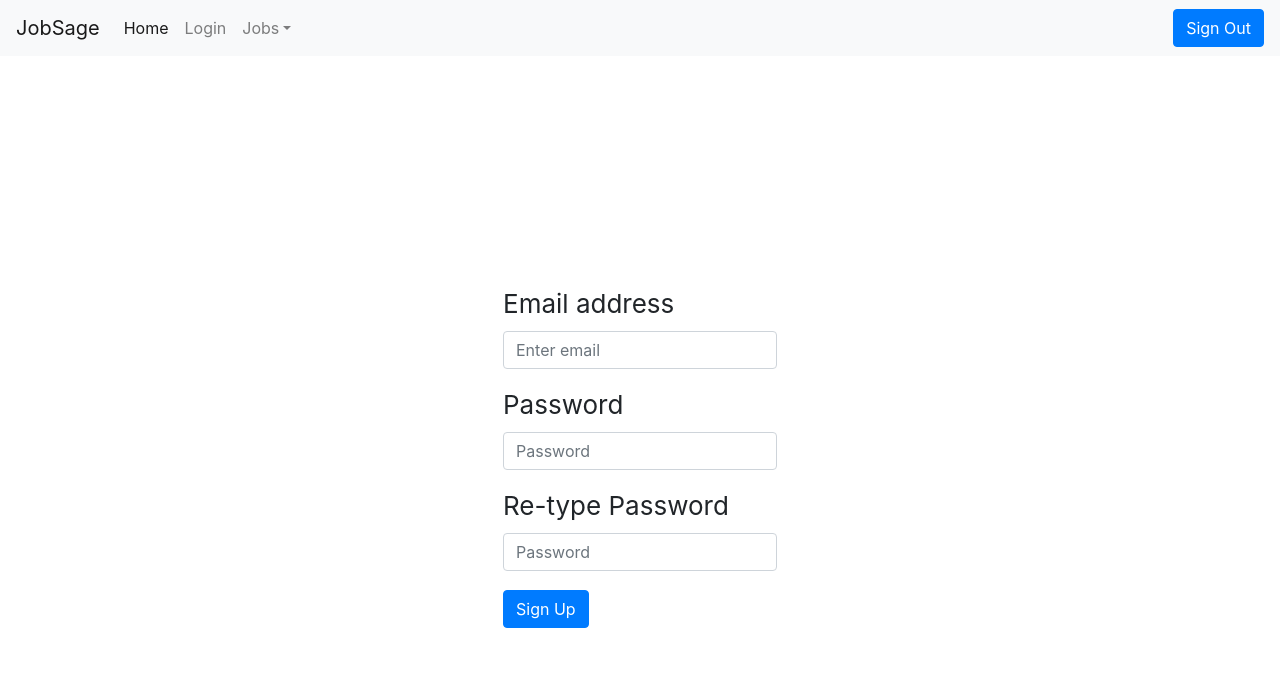
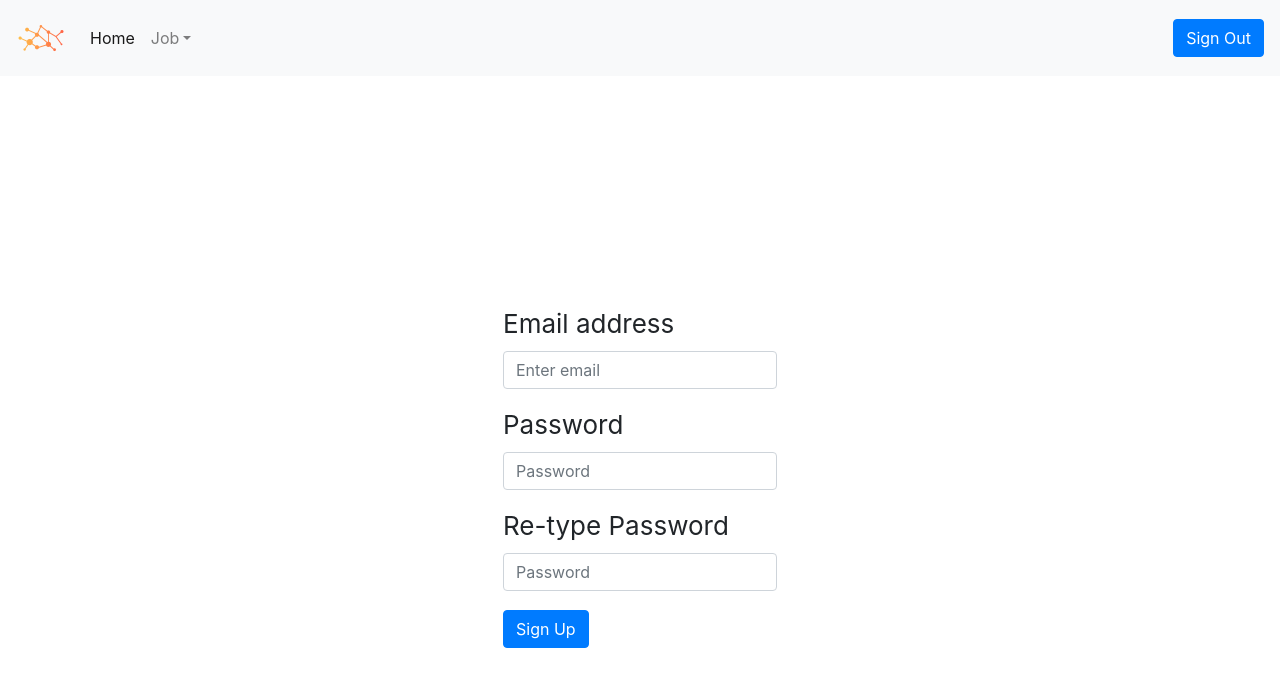
Before and after one commit to rmit-s3560494-gerald-lim/jobsage, a React (Create React App) app: page /signup in a window 1280 px wide. Shown: the top 686 px of the page. Built offline with nearby package versions, Linux system fonts and the light colour scheme.

Commit message:
update styles and conditional rendering for add jobs

```diff
--- a/public/index.html
+++ b/public/index.html
@@ -3,7 +3,7 @@
 
 <head>
   <meta charset="utf-8" />
-  <link rel="shortcut icon" href="%PUBLIC_URL%/favicon.ico" />
+  <link rel="shortcut icon" href="%PUBLIC_URL%/logo.ico" />
   <meta name="viewport" content="width=device-width, initial-scale=1, shrink-to-fit=no" />
   <meta name="theme-color" content="#000000" />
   <!--
--- a/src/components/App.css
+++ b/src/components/App.css
@@ -44,3 +44,15 @@
   width: 260px;
   font-size: 15px;
 }
+
+.navbar-brand {
+  width: 50px;
+  font-size: 24px;
+  text-align: center;
+}
+
+.navbar-brand img {
+  height: 50px;
+  float: left;
+  margin-right: 7px;
+}
--- a/src/components/EmployeeHome.js
+++ b/src/components/EmployeeHome.js
@@ -7,8 +7,6 @@ class EmployeeHome extends Component {
         return (
             <div className="content">
                 <Header />
-                {/* <Search /> */}
-
                 <div className="row">
                     <div className="col-sm-6">
                         <div className="card">
--- a/src/components/Header.js
+++ b/src/components/Header.js
@@ -1,19 +1,20 @@
 import React, { Component } from 'react';
-import {withRouter} from 'react-router-dom';
+import { withRouter } from 'react-router-dom';
+import logo from '../logo.png';
 
 class Header extends Component {
 
   handleSignOut = (e) => {
     e.preventDefault();
-    if(localStorage.getItem('isAdminLoggedIn') === 'true') {
+    if (localStorage.getItem('isAdminLoggedIn') === 'true') {
       localStorage.setItem('isAdminLoggedIn', 'false');
       this.props.history.push('/adminlogin');
     }
-    if(localStorage.getItem('isEmployerLoggedIn') === 'true') {
+    if (localStorage.getItem('isEmployerLoggedIn') === 'true') {
       localStorage.setItem('isEmployerLoggedIn', 'false');
       this.props.history.push('/login');
     }
-    if(localStorage.getItem('isEmployeeLoggedIn') === 'true') {
+    if (localStorage.getItem('isEmployeeLoggedIn') === 'true') {
       localStorage.setItem('isEmployeeLoggedIn', 'false');
       this.props.history.push('/login');
     }
@@ -21,27 +22,25 @@ class Header extends Component {
 
   render() {
     return (
-      <nav className="navbar navbar-expand-lg navbar-light bg-light">
-        <a className="navbar-brand" href="/">JobSage</a>
+      <nav id="navBar" className="navbar navbar-expand-lg navbar-light bg-light">
+        <a className="navbar-brand" href="/">
+          <img id="headerLogo" src={logo} alt="application logo"/>
+        </a>
         <button className="navbar-toggler" type="button" data-toggle="collapse" data-target="#navbarSupportedContent" aria-controls="navbarSupportedContent" aria-expanded="false" aria-label="Toggle navigation">
           <span className="navbar-toggler-icon"></span>
         </button>
-
         <div className="collapse navbar-collapse" id="navbarSupportedContent">
           <ul className="navbar-nav mr-auto">
             <li className="nav-item active">
               <a className="nav-link" href="/">Home <span className="sr-only">(current)</span></a>
             </li>
-            <li className="nav-item">
-              <a className="nav-link" href="/login">Login</a>
-            </li>
             <li className="nav-item dropdown">
-              <a className="nav-link dropdown-toggle" href="/" id="navbarDropdown" role="button" data-toggle="dropdown" aria-haspopup="true" aria-expanded="false">
-                Jobs
-        </a>
+              <a className="nav-link dropdown-toggle" href="/" id="navbarDropdown" role="button" data-toggle="dropdown" aria-haspopup="true" aria-expanded="false">Job</a>
               <div className="dropdown-menu" aria-labelledby="navbarDropdown">
                 <a className="dropdown-item" href="/jobs">Jobs List</a>
-                <a className="dropdown-item" href="/add">Add Jobs</a>
+                {localStorage.getItem('isEmployerLoggedIn') === 'true' && (
+                  <a className="dropdown-item" href="/add">Add Jobs</a>
+                )}
               </div>
             </li>
           </ul>
```
Also changed, not shown: 1 other file (tests, documents, lock files or other folders).
